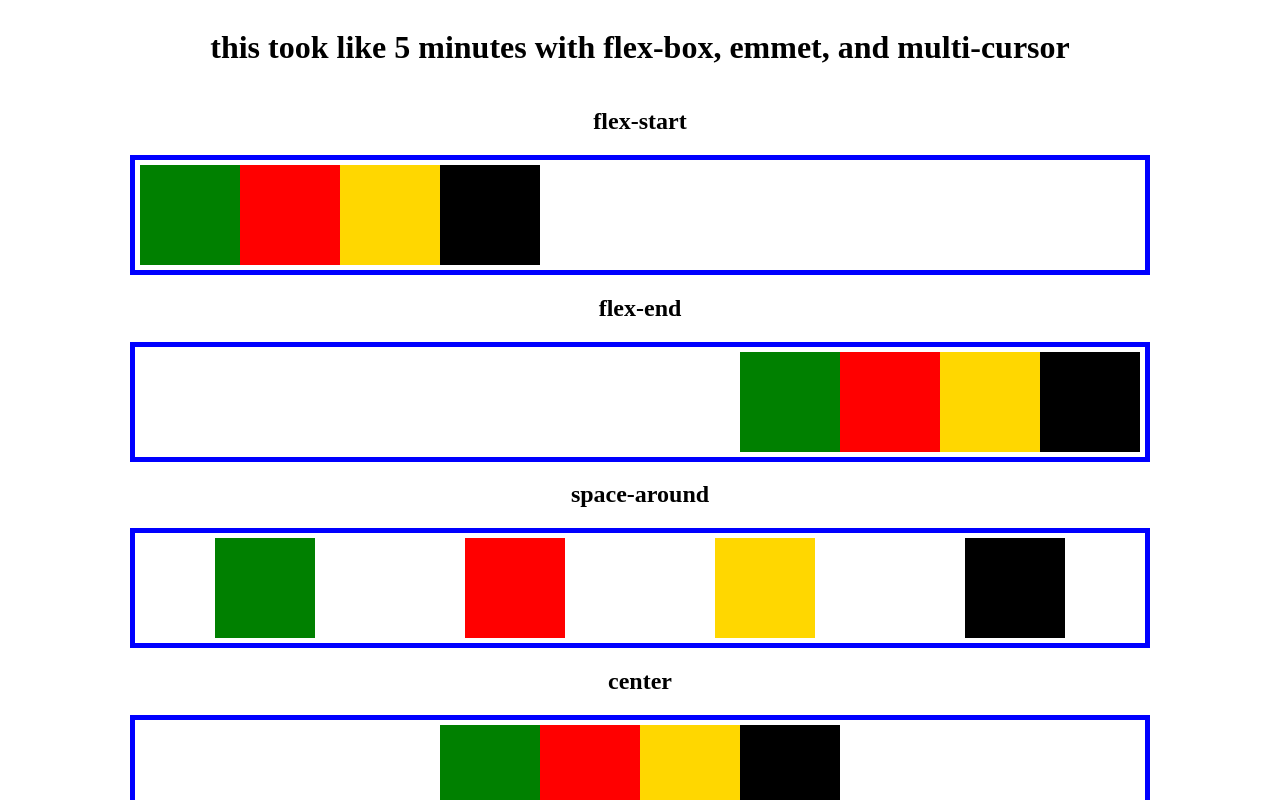
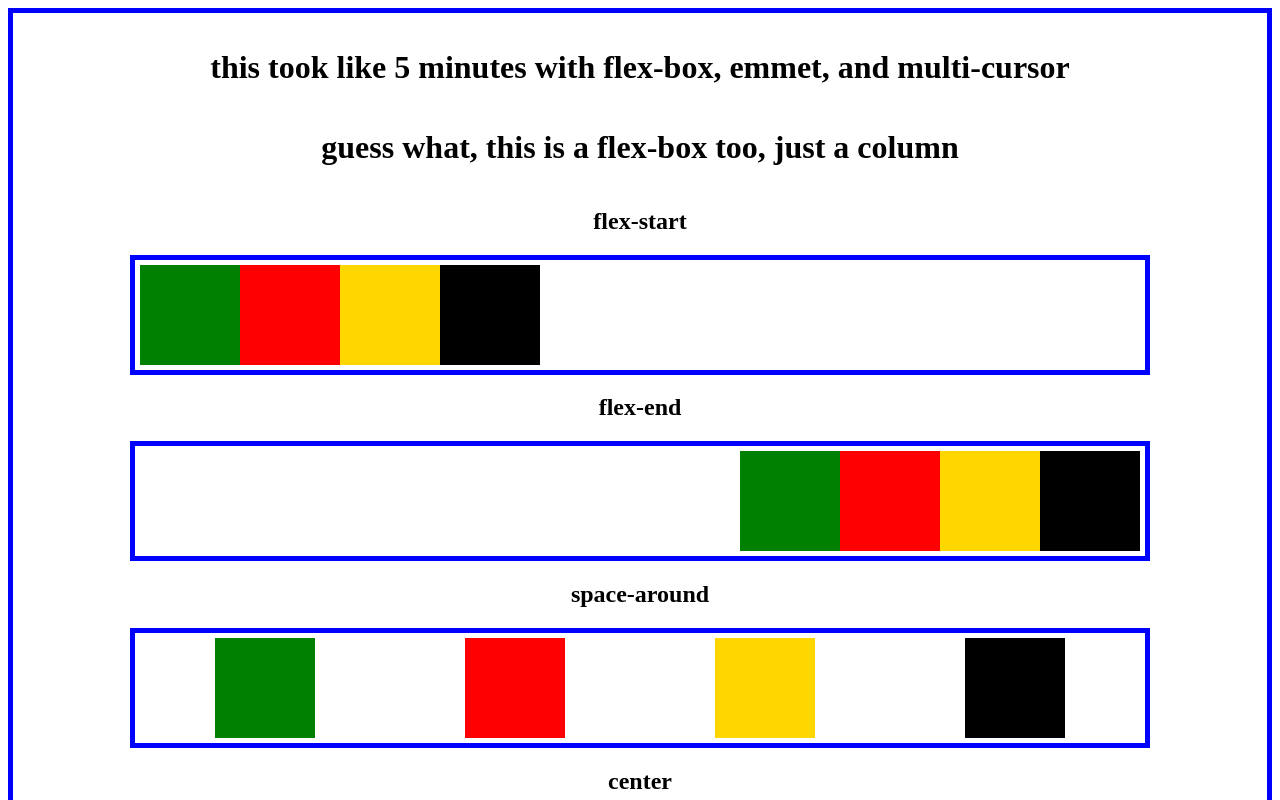
Before and after one commit to jackfrate/FESG, a website: page html/assets/flexbox.html in a window 1280 px wide. Shown: the top 800 px of the page. Drawn offline with Linux system fonts and the light colour scheme.

Commit message:
update most shit

```diff
--- a/css/flexbox.css
+++ b/css/flexbox.css
@@ -2,6 +2,10 @@
   display: flex;
   flex-direction: column;
   align-items: center;
+  border-width: 5px;
+  border-color: blue;
+  border-style: solid;
+  padding: 15px;
 }
 /* containers */
 div[class^="container"] {
--- a/html/assets/flexbox.html
+++ b/html/assets/flexbox.html
@@ -4,6 +4,7 @@
 </head>
 <div class="flexList">
   <h1>this took like 5 minutes with flex-box, emmet, and multi-cursor</h1>
+  <h1>guess what, this is a flex-box too, just a column</h1>
   <h2>flex-start</h2>
   <div class="container1">
     <div class="sampleItem1"></div>
```
